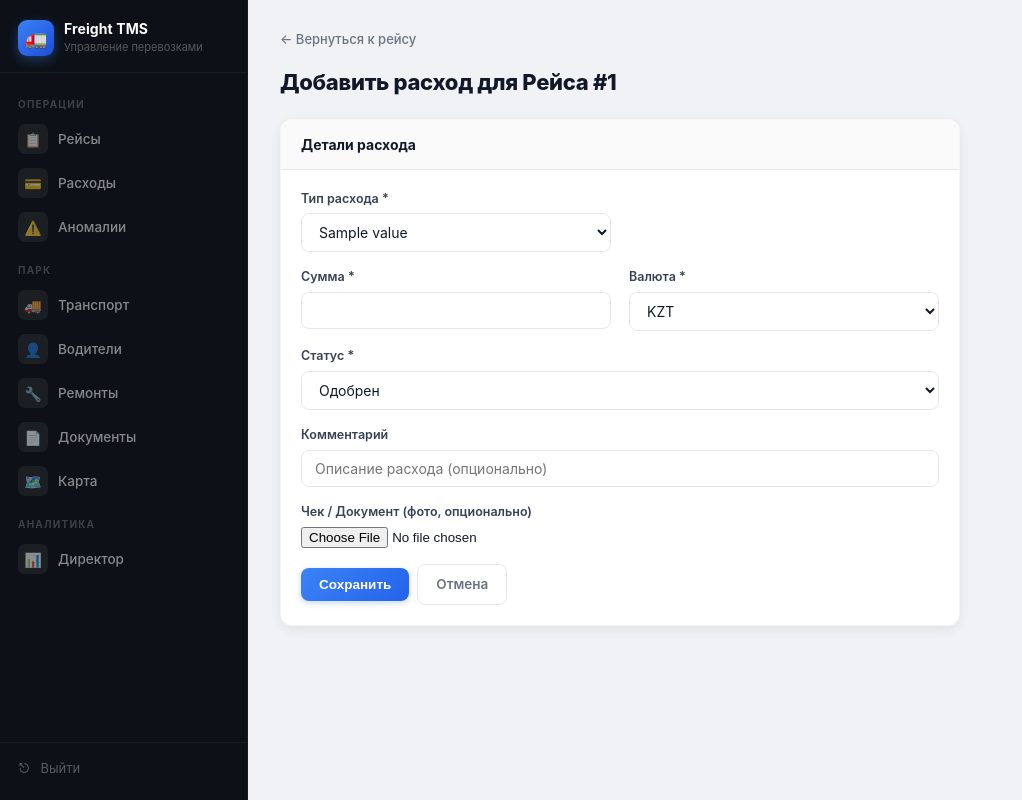
After one commit to osmagulov/freight-tms, a FastAPI app: template src/web/templates/expense_add.html in a window 1280 px wide. The commit adds this page. Shown: the whole page, without its empty margins (0-1022 px from the left). Run offline with FastAPI, Linux system fonts and the light colour scheme; the template is opened without the code that fills it: most values are stand-ins (such as "Sample title", 1, 10 or a date in 2020); parts of the project's set-up code (start-up, migrations or seed data) failed here and were passed over.

Commit message:
feat: add capability to manually insert expenses for a trip from panel

```diff
--- a/src/web/panel.py
+++ b/src/web/panel.py
@@ -563,6 +563,99 @@ async def trip_edit_submit(
         trip.end_odometer = parse_int(end_odometer)
 
         session.add(trip)
+        await session.commit()
+
+    return RedirectResponse(url=f"/panel/trips/{trip.id}", status_code=302)
+
+
+@router.get("/trips/{trip_id}/expenses/add", response_class=HTMLResponse)
+async def add_trip_expense_form(
+    request: Request,
+    trip_id: int,
+    current_user: dict = Depends(get_current_user_from_cookie),
+):
+    from src.db.models import ExpenseType
+    async with async_session() as session:
+        result = await session.execute(select(Trip).where(Trip.id == trip_id))
+        trip = result.scalars().first()
+        if not trip:
+            return RedirectResponse(url="/panel/trips", status_code=302)
+
+    return templates.TemplateResponse(
+        "expense_add.html",
+        {
+            "request": request,
+            "trip": trip,
+            "ExpenseType": ExpenseType,
+            "user": current_user,
+        },
+    )
+
+
+@router.post("/trips/{trip_id}/expenses/add")
+async def add_trip_expense_submit(
+    request: Request,
+    trip_id: int,
+    expense_type: str = Form(),
+    amount: float = Form(),
+    currency: str = Form(),
+    status: str = Form(),
+    comment: str = Form(default=""),
+    liters: float = Form(default=None),
+    odometer_reading: int = Form(default=None),
+    station: str = Form(default=""),
+    receipt_file: UploadFile = File(default=None),
+    current_user: dict = Depends(get_current_user_from_cookie),
+):
+    import uuid
+    # Static FX rates to KZT
+    FX_RATES: dict[str, float] = {
+        "KZT": 1.0,
+        "RUB": 5.2,
+        "USD": 450.0,
+        "EUR": 490.0,
+        "TRY": 13.5,
+        "CNY": 65.0,
+    }
+    fx_rate = FX_RATES.get(currency, 1.0)
+    amount_kzt = round(amount * fx_rate, 2)
+
+    receipt_url = None
+    if receipt_file and receipt_file.filename:
+        file_bytes = await receipt_file.read()
+        if file_bytes:
+            ext = receipt_file.filename.split('.')[-1] if '.' in receipt_file.filename else 'jpg'
+            key = f"expenses/receipt_{uuid.uuid4()}.{ext}"
+            content_type = receipt_file.content_type or "image/jpeg"
+            receipt_url = await save_uploaded_file(file_bytes, key, content_type)
+
+    async with async_session() as session:
+        result = await session.execute(select(Trip).where(Trip.id == trip_id))
+        trip = result.scalars().first()
+        if not trip:
+            return RedirectResponse(url="/panel/trips", status_code=302)
+
+        expense = Expense(
+            trip_id=trip.id,
+            expense_type=expense_type,
+            amount=amount,
+            currency=currency,
+            fx_rate=fx_rate,
+            amount_kzt=amount_kzt,
+            comment=comment.strip() or None,
+            photo_r2_url=receipt_url,
+            status=status,
+        )
+        if expense_type == "FUEL":
+            expense.liters = liters
+            expense.odometer_reading = odometer_reading
+            expense.station = station.strip() or None
+
+        if status == "APPROVED":
+            expense.approved_by = current_user.get("sub", "dispatcher")
+            expense.approved_at = datetime.utcnow()
+
+        session.add(expense)
         await session.commit()
 
     return RedirectResponse(url=f"/panel/trips/{trip.id}", status_code=302)
--- /dev/null
+++ b/src/web/templates/expense_add.html
@@ -0,0 +1,104 @@
+{% extends "base.html" %}
+{% block title %}Добавить расход — Рейс #{{ trip.id }}{% endblock %}
+{% block content %}
+
+<a href="/panel/trips/{{ trip.id }}" class="back-link">← Вернуться к рейсу</a>
+
+<div class="page-hdr" style="margin-bottom:20px;">
+    <h1>Добавить расход для Рейса #{{ trip.id }}</h1>
+</div>
+
+<div class="card" style="max-width:680px;">
+    <div class="card-hdr"><span class="card-title">Детали расхода</span></div>
+    <div class="card-body">
+        <form action="/panel/trips/{{ trip.id }}/expenses/add" method="post" enctype="multipart/form-data">
+
+            <div class="form-grid-2">
+                <div class="form-row">
+                    <label for="expense_type">Тип расхода *</label>
+                    <select name="expense_type" id="expense_type" required onchange="toggleFuelFields()">
+                        {% for et in ExpenseType %}
+                        <option value="{{ et.value }}">
+                            {% if et.value == 'FUEL' %}Топливо
+                            {% elif et.value == 'PER_DIEM' %}Суточные
+                            {% elif et.value == 'FINE' %}Штраф
+                            {% elif et.value == 'REPAIR' %}Ремонт
+                            {% elif et.value == 'OTHER' %}Прочее
+                            {% else %}{{ et.value }}{% endif %}
+                        </option>
+                        {% endfor %}
+                    </select>
+                </div>
+            </div>
+
+            <div class="form-grid-2">
+                <div class="form-row">
+                    <label for="amount">Сумма *</label>
+                    <input type="number" step="0.01" name="amount" id="amount" required>
+                </div>
+                <div class="form-row">
+                    <label for="currency">Валюта *</label>
+                    <select name="currency" id="currency" required>
+                        <option value="KZT">KZT</option>
+                        <option value="RUB">RUB</option>
+                        <option value="USD">USD</option>
+                        <option value="EUR">EUR</option>
+                        <option value="CNY">CNY</option>
+                    </select>
+                </div>
+            </div>
+
+            <div id="fuel-fields" style="display: none; background: #f8fafc; padding: 16px; border-radius: 8px; margin-bottom: 16px; border: 1px solid #e2e8f0;">
+                <div style="font-weight: 600; font-size: 13px; margin-bottom: 12px; color: #475569;">Данные по заправке</div>
+                <div class="form-grid-2">
+                    <div class="form-row">
+                        <label for="liters">Литры</label>
+                        <input type="number" step="0.01" name="liters" id="liters">
+                    </div>
+                    <div class="form-row">
+                        <label for="odometer_reading">Показания одометра</label>
+                        <input type="number" name="odometer_reading" id="odometer_reading">
+                    </div>
+                </div>
+                <div class="form-row">
+                    <label for="station">АЗС (Сеть/Адрес)</label>
+                    <input type="text" name="station" id="station">
+                </div>
+            </div>
+
+            <div class="form-row">
+                <label for="status">Статус *</label>
+                <select name="status" id="status" required>
+                    <option value="APPROVED">Одобрен</option>
+                    <option value="PENDING">На проверке</option>
+                    <option value="REJECTED">Отклонён</option>
+                </select>
+            </div>
+
+            <div class="form-row">
+                <label for="comment">Комментарий</label>
+                <input type="text" name="comment" id="comment" placeholder="Описание расхода (опционально)">
+            </div>
+
+            <div class="form-row">
+                <label for="receipt_file">Чек / Документ (фото, опционально)</label>
+                <input type="file" name="receipt_file" id="receipt_file" accept=".jpg,.jpeg,.png,.pdf">
+            </div>
+
+            <div class="action-group" style="margin-top:8px;">
+                <button type="submit" class="btn">Сохранить</button>
+                <a href="/panel/trips/{{ trip.id }}" class="btn btn-ghost">Отмена</a>
+            </div>
+        </form>
+    </div>
+</div>
+
+<script>
+function toggleFuelFields() {
+    var type = document.getElementById('expense_type').value;
+    var f = document.getElementById('fuel-fields');
+    f.style.display = (type === 'FUEL') ? 'block' : 'none';
+}
+toggleFuelFields(); // run on load
+</script>
+{% endblock %}
--- a/src/web/templates/trip_detail.html
+++ b/src/web/templates/trip_detail.html
@@ -94,7 +94,10 @@
 
 <!-- Expenses -->
 <div class="card">
-    <div class="card-hdr"><span class="card-title">Расходы</span></div>
+    <div class="card-hdr" style="display: flex; justify-content: space-between; align-items: center;">
+        <span class="card-title" style="margin-bottom:0;">Расходы</span>
+        <a href="/panel/trips/{{ trip.id }}/expenses/add" class="btn btn-xs" style="font-weight:normal; background: white; color: var(--text); border: 1px solid var(--border);">+ Добавить расход</a>
+    </div>
     {% if trip.expenses %}
     <table>
         <thead>
```
